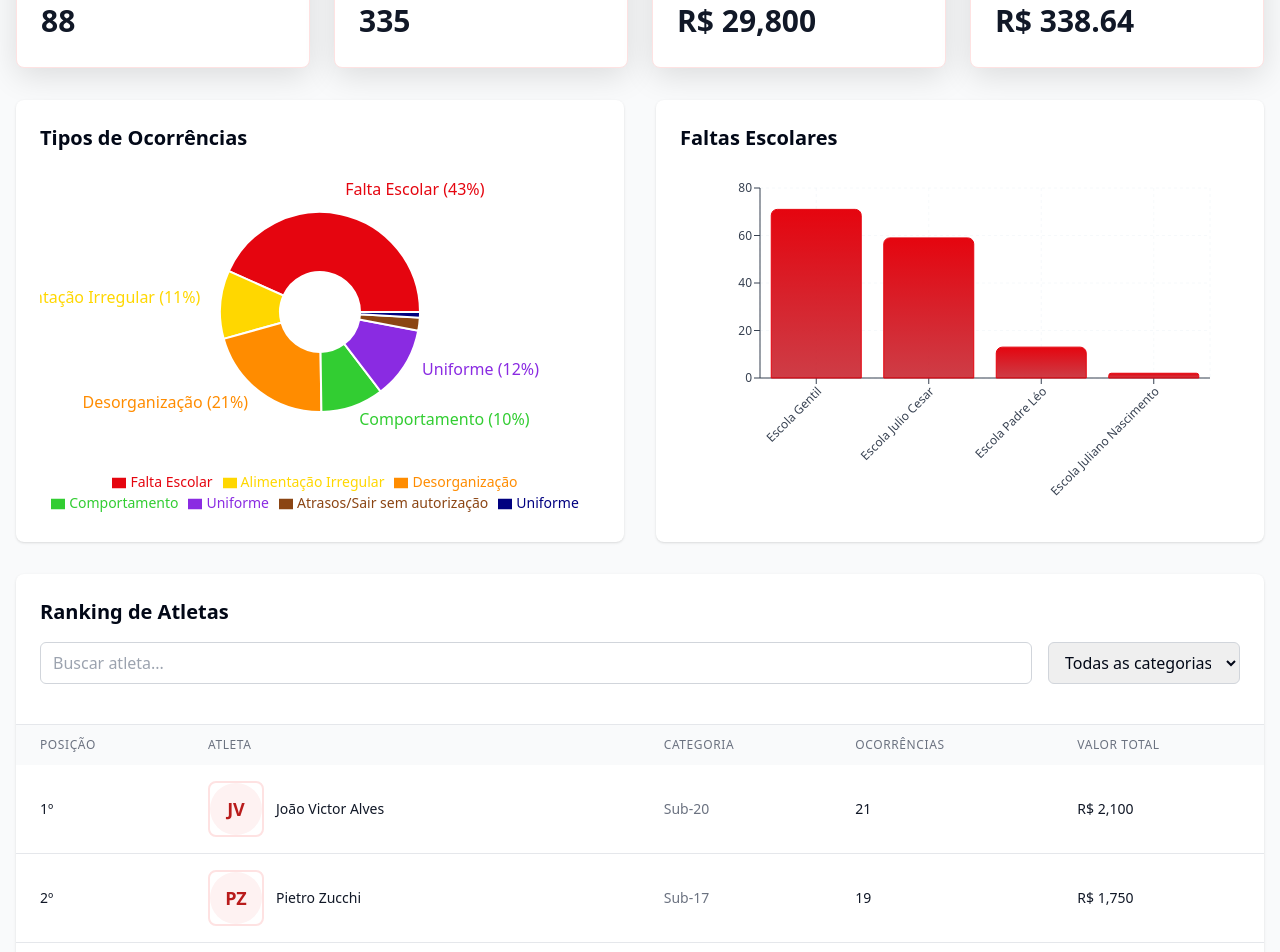
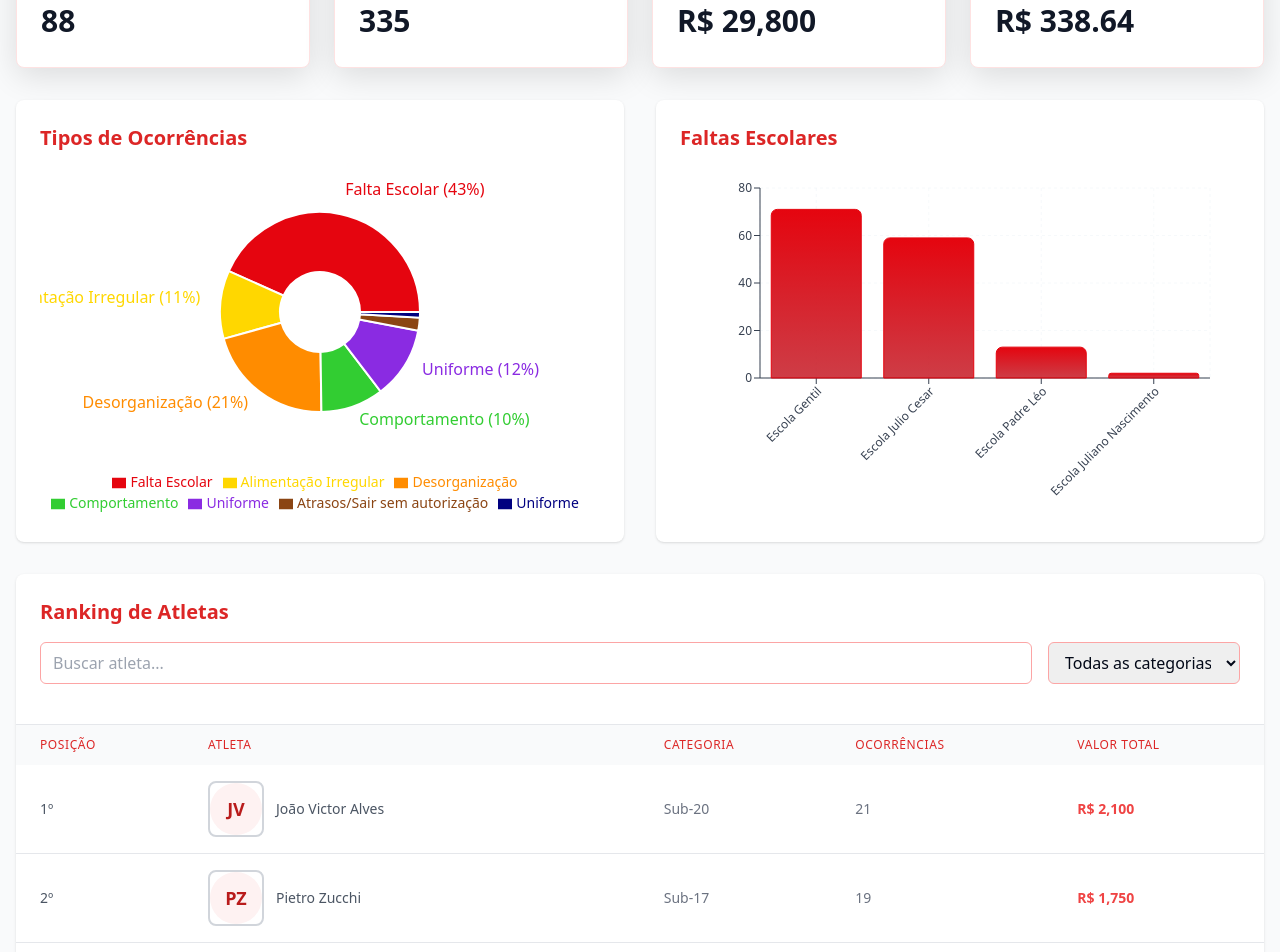
Before and after one commit to LordBuks/Dashcaixinha, a React (Vite) app: page / in a window 1280 px wide. Shown: the part 380-1332 px from the top of the page. Built offline with nearby package versions, Linux system fonts and the light colour scheme.

Commit message:
mudando cores para vermelho

```diff
--- a/src/components/Navigation.tsx
+++ b/src/components/Navigation.tsx
@@ -15,7 +15,7 @@ const Navigation: React.FC<NavigationProps> = ({ currentPage, onPageChange }) =>
             onClick={() => onPageChange('dashboard')}
             className={`flex items-center space-x-2 py-4 px-2 border-b-2 font-medium text-sm transition-colors ${
               currentPage === 'dashboard'
-                ? 'border-blue-500 text-blue-600'
+                ? 'border-red-500 text-red-600'
                 : 'border-transparent text-gray-500 hover:text-gray-700 hover:border-gray-300'
             }`}
           >
@@ -27,7 +27,7 @@ const Navigation: React.FC<NavigationProps> = ({ currentPage, onPageChange }) =>
             onClick={() => onPageChange('analytics')}
             className={`flex items-center space-x-2 py-4 px-2 border-b-2 font-medium text-sm transition-colors ${
               currentPage === 'analytics'
-                ? 'border-blue-500 text-blue-600'
+                ? 'border-red-500 text-red-600'
                 : 'border-transparent text-gray-500 hover:text-gray-700 hover:border-gray-300'
             }`}
           >
--- a/src/pages/Index.tsx
+++ b/src/pages/Index.tsx
@@ -153,9 +153,9 @@ const Index = () => {
 
   if (loading) {
     return (
-      <div className="min-h-screen bg-gray-50 flex items-center justify-center">
+      <div className="min-h-screen bg-red-50 flex items-center justify-center">
         <div className="text-center">
-          <div className="animate-spin rounded-full h-32 w-32 border-b-2 border-blue-600 mx-auto"></div>
+          <div className="animate-spin rounded-full h-32 w-32 border-b-2 border-red-600 mx-auto"></div>
           <p className="mt-4 text-gray-600">Carregando dados...</p>
         </div>
       </div>
@@ -166,7 +166,7 @@ const Index = () => {
     <div className="min-h-screen bg-gray-50">
       <div className="container mx-auto px-4 py-8">
         <div className="mb-8">
-          <h1 className="text-3xl font-bold text-gray-900 mb-2">Análise Disciplinar do Alojamento</h1>
+          <h1 className="text-3xl text-red-600 font-bold text-gray-900 mb-2">Análise Disciplinar do Alojamento</h1>
           <p className="text-red-600 text-l font-bold">Monitoramento dos atletas alojados</p>
         </div>
 
@@ -184,7 +184,7 @@ const Index = () => {
             title={<span className="text-bold text-red-600">Total de Atletas</span>}
             value={totalAthletes.toString()}
             icon={Users}
-            color="blue"
+            color="red"
           />
           <StatCard
             title={<span className="text-bold text-red-600">Total de Ocorrências</span>}
@@ -209,7 +209,7 @@ const Index = () => {
         {/* Gráficos */}
         <div className="grid grid-cols-1 lg:grid-cols-2 gap-8 mb-8">
           <div className="bg-white rounded-lg shadow p-6">
-            <h2 className="text-xl font-semibold mb-4">Tipos de Ocorrências</h2>
+            <h2 className="text-xl text-red-600 font-semibold mb-4">Tipos de Ocorrências</h2>
             <OccurrenceChart
               data={occurrenceTypes}
               title="Tipos de Ocorrências"
@@ -219,7 +219,7 @@ const Index = () => {
           </div>
 
           <div className="bg-white rounded-lg shadow p-6">
-            <h2 className="text-xl font-semibold mb-4">Faltas Escolares</h2>
+            <h2 className="text-xl text-red-600 font-semibold mb-4">Faltas Escolares</h2>
             <OccurrenceChart
               data={schoolAbsences}
               title="Faltas Escolares por Escola"
@@ -232,7 +232,7 @@ const Index = () => {
         {/* Lista de Atletas */}
         <div className="bg-white rounded-lg shadow">
           <div className="p-6 border-b border-gray-200">
-            <h2 className="text-xl font-semibold mb-4">Ranking de Atletas</h2>
+            <h2 className="text-xl text-red-600 font-semibold mb-4">Ranking de Atletas</h2>
 
             {/* Filtros */}
             <div className="flex flex-col sm:flex-row gap-4 mb-4">
@@ -242,14 +242,14 @@ const Index = () => {
                   placeholder="Buscar atleta..."
                   value={searchTerm}
                   onChange={(e) => setSearchTerm(e.target.value)}
-                  className="w-full px-3 py-2 border border-gray-300 rounded-md focus:outline-none focus:ring-2 focus:ring-blue-500"
+                  className="w-full px-3 py-2 border border-red-300 rounded-md focus:outline-none focus:ring-2 focus:ring-red-500"
                 />
               </div>
               <div className="sm:w-48">
                 <select
                   value={categoryFilter}
                   onChange={(e) => setCategoryFilter(e.target.value)}
-                  className="w-full px-3 py-2 border border-gray-300 rounded-md focus:outline-none focus:ring-2 focus:ring-blue-500"
+                  className="w-full px-3 py-2 border border-red-300 rounded-md focus:outline-none focus:ring-2 focus:ring-red-500"
                 >
                   <option value="all">Todas as categorias</option>
                   <option value="Sub-14">Sub-14</option>
@@ -266,19 +266,19 @@ const Index = () => {
             <table className="w-full">
               <thead className="bg-gray-50">
                 <tr>
-                  <th className="px-6 py-3 text-left text-xs font-medium text-gray-500 uppercase tracking-wider">
+                  <th className="px-6 py-3 text-left text-xs font-medium text-red-600 uppercase tracking-wider">
                     Posição
                   </th>
-                  <th className="px-6 py-3 text-left text-xs font-medium text-gray-500 uppercase tracking-wider">
+                  <th className="px-6 py-3 text-left text-xs font-medium text-red-600 uppercase tracking-wider">
                     Atleta
                   </th>
-                  <th className="px-6 py-3 text-left text-xs font-medium text-gray-500 uppercase tracking-wider">
+                  <th className="px-6 py-3 text-left text-xs font-medium text-red-600 uppercase tracking-wider">
                     Categoria
                   </th>
-                  <th className="px-6 py-3 text-left text-xs font-medium text-gray-500 uppercase tracking-wider">
+                  <th className="px-6 py-3 text-left text-xs font-medium text-red-600 uppercase tracking-wider">
                     Ocorrências
                   </th>
-                  <th className="px-6 py-3 text-left text-xs font-medium text-gray-500 uppercase tracking-wider">
+                  <th className="px-6 py-3 text-left text-xs font-medium text-red-600 uppercase tracking-wider">
                     Valor Total
                   </th>
                 </tr>
@@ -290,12 +290,12 @@ const Index = () => {
                     className="hover:bg-gray-50 cursor-pointer"
                     onClick={() => handleAthleteClick(athlete.name)}
                   >
-                    <td className="px-6 py-4 whitespace-nowrap text-sm font-medium text-gray-900">
+                    <td className="px-6 py-4 whitespace-nowrap text-sm font-medium text-gray-600">
                       {index + 1}º
                     </td>
-                    <td className="px-6 py-4 whitespace-nowrap text-sm text-gray-900">
+                    <td className="px-6 py-4 whitespace-nowrap text-sm text-gray-600">
                       <div className="flex items-center space-x-3">
-                        <Avatar className="h-14 w-14 rounded-lg border-2 border-red-100">
+                        <Avatar className="h-14 w-14 rounded-lg border-2 border-gray-300">
                           {athlete.fotoUrl ? (
                             <AvatarImage
                               src={athlete.fotoUrl}
@@ -314,10 +314,10 @@ const Index = () => {
                     <td className="px-6 py-4 whitespace-nowrap text-sm text-gray-500">
                       {athlete.category}
                     </td>
-                    <td className="px-6 py-4 whitespace-nowrap text-sm text-gray-900">
+                    <td className="px-6 py-4 whitespace-nowrap text-sm text-gray-500">
                       {athlete.occurrenceCount}
                     </td>
-                    <td className="px-6 py-4 whitespace-nowrap text-sm text-gray-900">
+                    <td className="px-6 py-4 whitespace-nowrap text-sm text-red-500 font-bold">
                       R$ {athlete.totalValue.toLocaleString()}
                     </td>
                   </tr>
```
